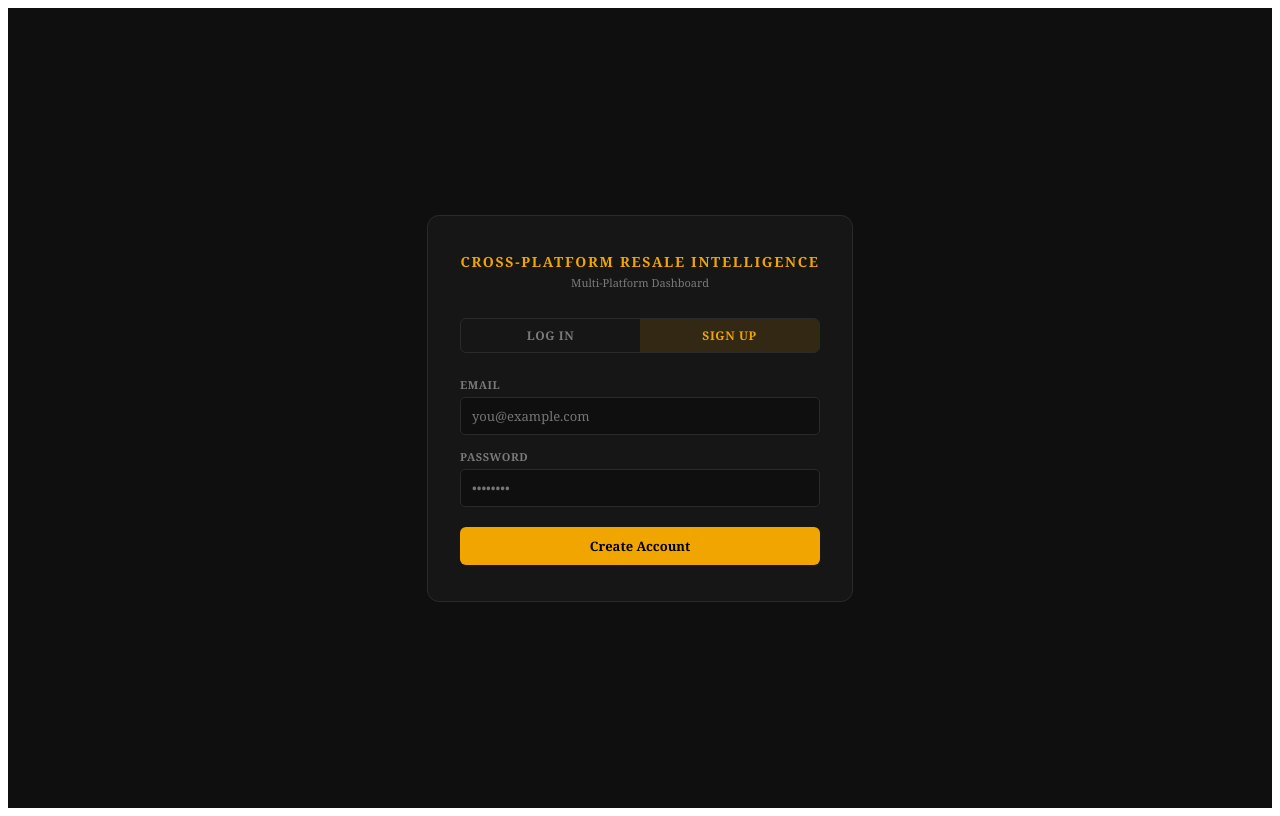
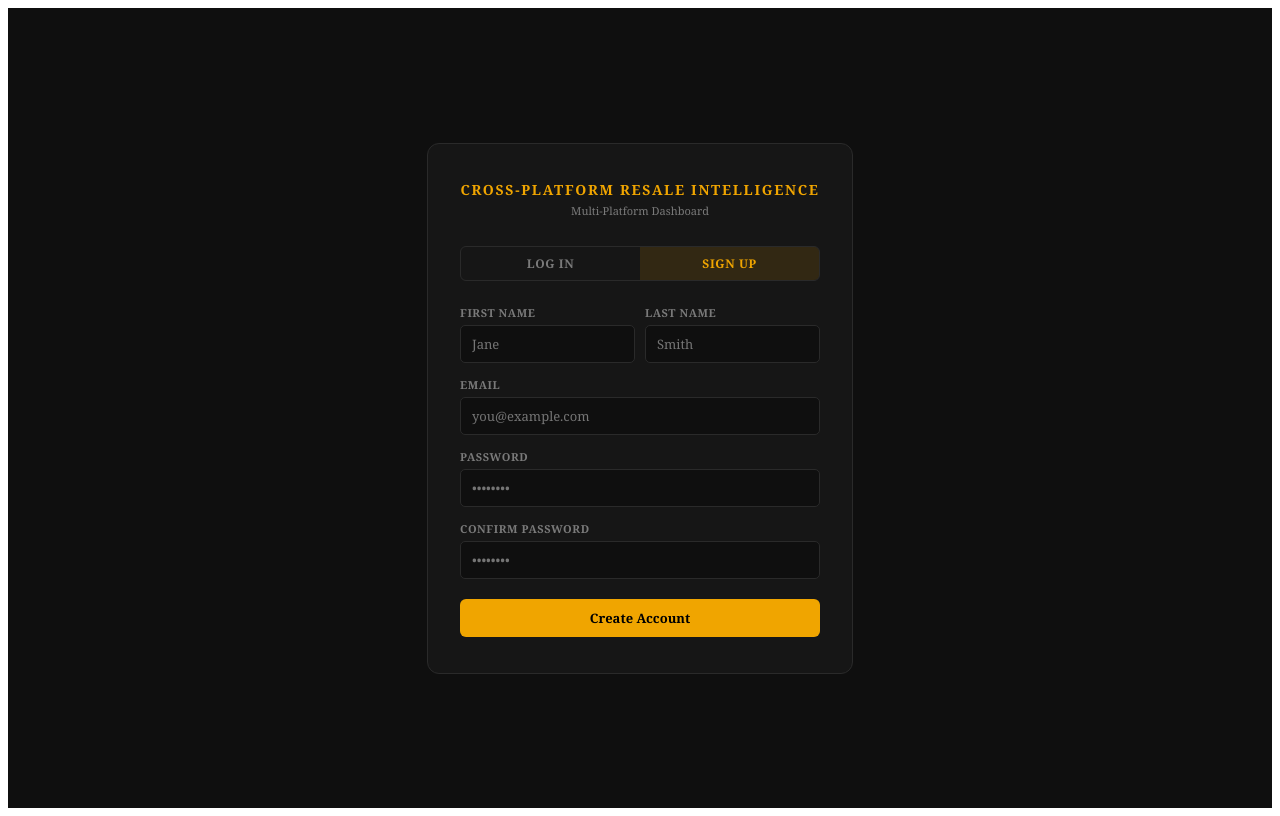
Before and after one commit to UNO-CSCI4830/cross-platform_sale_intelligence, a React (Create React App) app in the folder frontend/: page / in a window 1280 px wide. Both pictures are taken after a click on the button "SIGN UP". Built offline with nearby package versions, Linux system fonts and the light colour scheme.

Commit message:
Update LoginForm for full name and email etc requirements

```diff
--- a/frontend/src/components/LoginForm/LoginForm.jsx
+++ b/frontend/src/components/LoginForm/LoginForm.jsx
@@ -2,6 +2,10 @@ import { useState } from "react";
 import "./LoginForm.css";
 
 const API_BASE = "http://localhost:8000";
+
+// ── Dummy credentials ─────────────────────────────────────────────────────
+const DUMMY_EMAIL    = "dummy@email.com";
+const DUMMY_PASSWORD = "password";
 
 // ── LoginForm ─────────────────────────────────────────────────────────────
 // Full-screen login / sign-up page.
@@ -9,36 +13,63 @@ const API_BASE = "http://localhost:8000";
 //   onLogin — callback(email) called with the user's email on success
 export function LoginForm({ onLogin }) {
   const [mode,     setMode]     = useState("login");   // "login" | "signup"
-  const [email,    setEmail]    = useState("");
-  const [password, setPassword] = useState("");
-  const [error,    setError]    = useState("");
-  const [loading,  setLoading]  = useState(false);
+  const [firstName,       setFirstName]       = useState("");
+  const [lastName,        setLastName]        = useState("");
+  const [email,           setEmail]           = useState("");
+  const [password,        setPassword]        = useState("");
+  const [confirmPassword, setConfirmPassword] = useState("");
+  const [error,           setError]           = useState("");
+  const [loading,         setLoading]         = useState(false);
 
   const handleSubmit = async () => {
     setError("");
-    if (!email.trim() || !password) {
-      setError("Email and password are required.");
+
+    if (mode === "signup") {
+      if (!firstName.trim() || !lastName.trim()) {
+        setError("First and last name are required.");
+        return;
+      }
+      if (!email.trim() || !password) {
+        setError("Email and password are required.");
+        return;
+      }
+      if (password !== confirmPassword) {
+        setError("Passwords do not match.");
+        return;
+      }
+    } else {
+      if (!email.trim() || !password) {
+        setError("Email and password are required.");
+        return;
+      }
+    }
+
+    // ── Dummy bypass (remove before shipping) ──────────────────────────
+    if (email === DUMMY_EMAIL && password === DUMMY_PASSWORD) {
+      onLogin(DUMMY_EMAIL);
       return;
     }
 
     setLoading(true);
     try {
       const endpoint = mode === "login" ? "/login" : "/signup";
+      const body = mode === "login"
+        ? { email, password }
+        : { first_name: firstName, last_name: lastName, email, password };
+
       const res = await fetch(`${API_BASE}${endpoint}`, {
         method:  "POST",
         headers: { "Content-Type": "application/json" },
-        body:    JSON.stringify({ email, password }),
+        body:    JSON.stringify(body),
       });
 
       const data = await res.json();
 
       if (!res.ok) {
-        // FastAPI raises HTTPException with a `detail` field
         setError(data.detail || "Something went wrong.");
         return;
       }
 
-      // data.email comes back from both /signup and /login responses
       onLogin(data.email);
     } catch (err) {
       setError("Could not reach the server. Is the backend running?");
@@ -47,9 +78,19 @@ export function LoginForm({ onLogin }) {
     }
   };
 
-  // Allow submitting with Enter key
   const handleKeyDown = (e) => {
     if (e.key === "Enter") handleSubmit();
+  };
+
+  // Clear all fields when switching tabs
+  const switchMode = (newMode) => {
+    setMode(newMode);
+    setError("");
+    setFirstName("");
+    setLastName("");
+    setEmail("");
+    setPassword("");
+    setConfirmPassword("");
   };
 
   return (
@@ -66,13 +107,13 @@ export function LoginForm({ onLogin }) {
         <div className="login-tabs">
           <button
             className={`login-tab ${mode === "login"  ? "login-tab--active" : ""}`}
-            onClick={() => { setMode("login");  setError(""); }}
+            onClick={() => switchMode("login")}
           >
             Log In
           </button>
           <button
             className={`login-tab ${mode === "signup" ? "login-tab--active" : ""}`}
-            onClick={() => { setMode("signup"); setError(""); }}
+            onClick={() => switchMode("signup")}
           >
             Sign Up
           </button>
@@ -80,6 +121,33 @@ export function LoginForm({ onLogin }) {
 
         {/* Fields */}
         <div className="login-fields">
+
+          {/* Signup-only: first + last name side by side */}
+          {mode === "signup" && (
+            <div style={{ display: "flex", gap: "10px" }}>
+              <div className="login-field" style={{ flex: 1 }}>
+                <label>First Name</label>
+                <input
+                  type="text"
+                  value={firstName}
+                  onChange={(e) => setFirstName(e.target.value)}
+                  onKeyDown={handleKeyDown}
+                  placeholder="Jane"
+                />
+              </div>
+              <div className="login-field" style={{ flex: 1 }}>
+                <label>Last Name</label>
+                <input
+                  type="text"
+                  value={lastName}
+                  onChange={(e) => setLastName(e.target.value)}
+                  onKeyDown={handleKeyDown}
+                  placeholder="Smith"
+                />
+              </div>
+            </div>
+          )}
+
           <div className="login-field">
             <label>Email</label>
             <input
@@ -102,6 +170,20 @@ export function LoginForm({ onLogin }) {
             />
           </div>
 
+          {/* Signup-only: confirm password */}
+          {mode === "signup" && (
+            <div className="login-field">
+              <label>Confirm Password</label>
+              <input
+                type="password"
+                value={confirmPassword}
+                onChange={(e) => setConfirmPassword(e.target.value)}
+                onKeyDown={handleKeyDown}
+                placeholder="••••••••"
+              />
+            </div>
+          )}
+
           {error && <p className="login-error">{error}</p>}
 
           <button
```
